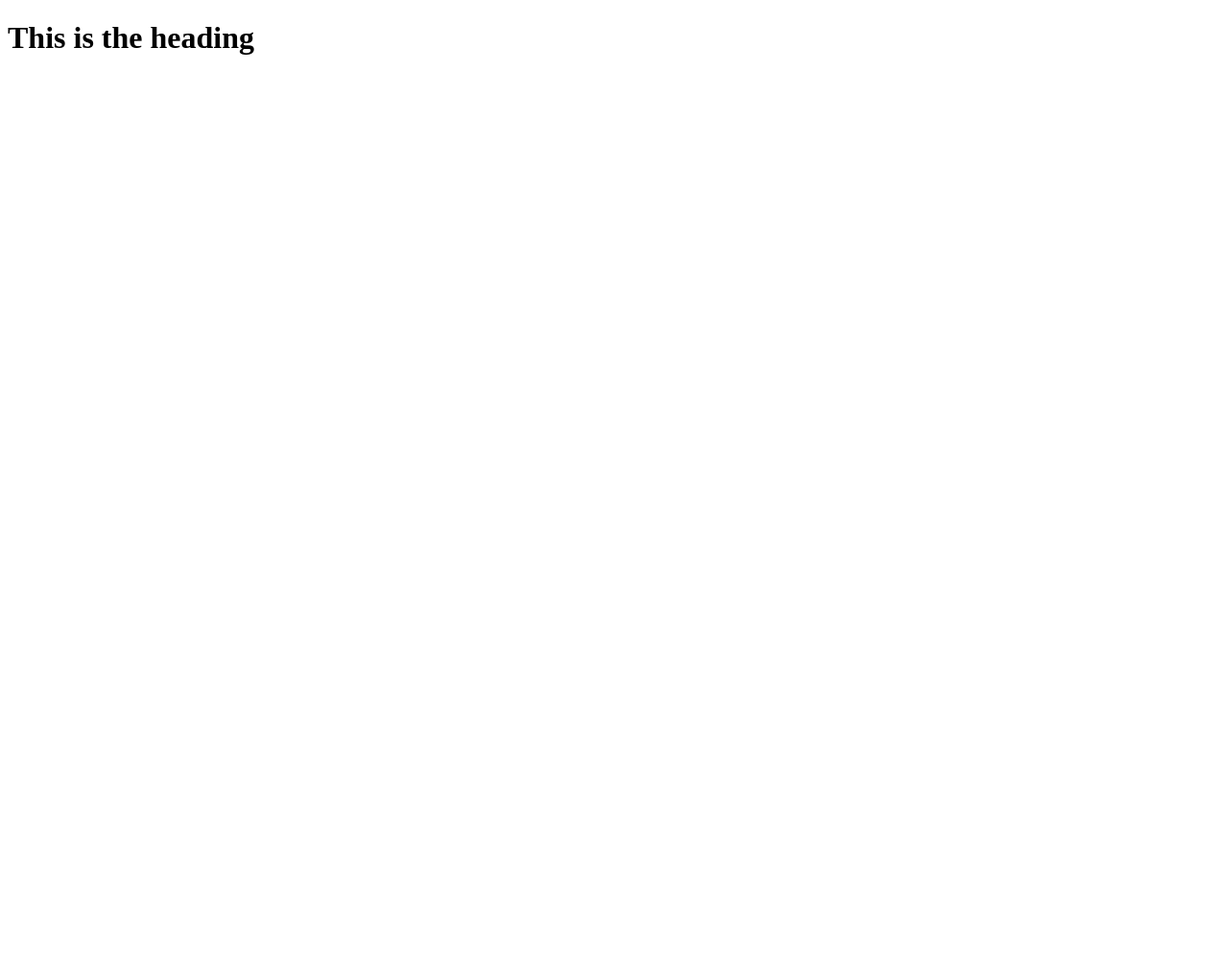
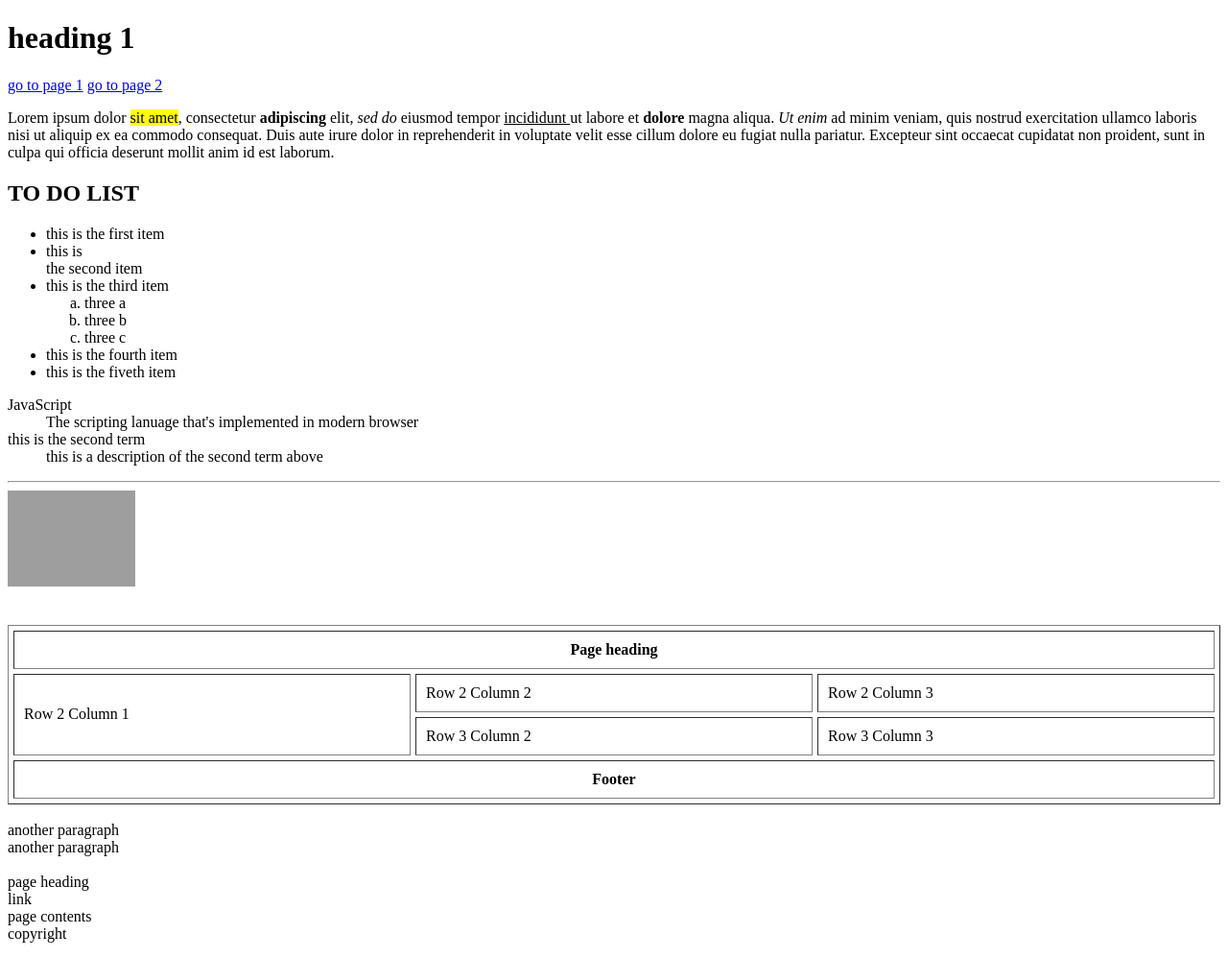
Before and after one commit to MataPatricia/Training, a website: page index.html in a window 1280 px wide. Shown: the whole page at 96% size. Before the commit the page ends 800 px from the top, so only its background shows below. Drawn offline with Linux system fonts and the light colour scheme; grey boxes are pictures that could not be loaded.

Commit message:
New changes

```diff
--- a/index.html
+++ b/index.html
@@ -1,12 +1,96 @@
 <!DOCTYPE html>
-<html lang="en">
+<html>
   <head>
-    <meta charset="UTF-8">
-    <meta name="viewport" content="width=device-width, initial-scale=1.0">
-    <meta http-equiv="X-UA-Compatible" content="ie=edge">
-    <title>Static Template</title>
+    <title>This is my first page</title>
   </head>
   <body>
-    <h1>This is the heading</h1>
+    <h1>heading 1</h1>
+
+    <nav>
+      <a href="pages/page1.html">go to page 1</a>
+      <a href="pages/page2.html">go to page 2</a>
+    </nav>
+
+    <p>Lorem ipsum dolor <mark>sit amet</mark>, consectetur <b>adipiscing</b> elit,
+    <i>sed do </i>eiusmod tempor <u>incididunt </u>ut labore et
+    <strong> dolore </strong> magna aliqua.
+    <em>Ut enim </em>ad minim veniam, quis nostrud exercitation ullamco laboris nisi ut aliquip ex ea commodo consequat. Duis aute irure dolor in reprehenderit in voluptate velit esse cillum dolore eu fugiat nulla pariatur. Excepteur sint occaecat cupidatat non proident, sunt in culpa qui officia deserunt mollit anim id est laborum.</p>
+
+    <h2 align="left">TO DO LIST</h2>
+
+    <ul>
+      <li>this is the first item</li>
+      <li>this is <br />the second item</li>
+      <li>this is the third item</li>
+      <ol style="list-style-type: lower-alpha">
+        <li>three a</li>
+        <li>three b</li>
+        <li>three c</li>
+      </ol>
+      <li>this is the fourth item</li>
+      <li>this is the fiveth item</li>
+    </ul>
+
+    <dl>
+      <dt>JavaScript</dt>
+      <dd>The scripting lanuage that's implemented in modern browser </dd>
+      <dt>this is the second term</dt>
+      <dd>this is a description of the second term above</dd>
+    <dl>
+
+    <hr>
+
+    <img src="https://www.simplilearn.com/ice9/free_resources_article_thumb/Best-Programming-Languages-to-Start-Learning-Today.jpg"
+    alt="this is a description"
+    height="100px"/>
+
+    <br/><br/><br/>
+
+    <table border="1" cellspacing="5" cellpadding="10" width="100%">
+      <thead>
+        <tr>
+          <th colspan="3">Page heading</th>
+        </tr>
+      </thead>
+      <tfoot>
+        <tr>
+          <th colspan="3">Footer</th>
+        </tr>
+      </tfoot>
+      <tbody>
+        <tr>
+          <td rowspan="2">Row 2 Column 1</td>
+          <td>Row 2 Column 2</td>
+          <td>Row 2 Column 3</td>
+        </tr>
+        <tr>
+          <td>Row 3 Column 2</td>
+          <td>Row 3 Column 3</td>
+        </tr>
+      </tbody>
+
+    </table>
+    <br/>
+    <div>
+      <div>another paragraph</div>
+      <div>another paragraph</div>
+    </div>
+
+    <br/>
+
+    <header style="border: 1px solid: black">page heading</header>
+    <!-- <div id="pageHeading">page heading</div> -->
+
+    <nav>link</nav>
+    <!-- <div id="navigation">nav</div> -->
+
+    <main>page contents</main>
+    <!-- <div id="main">page content</div> -->
+
+    <footer>copyright</footer>
+    <!-- <div id="pageFooter">footer</div> -->
+
+
+    <!-- <h6>this is the lowest level heading 6</h6> -->
   </body>
 </html>
```
Also changed, not shown: pages/page1.html (added, +48 -0 lines), pages/page2.html (added, +18 -0 lines).
